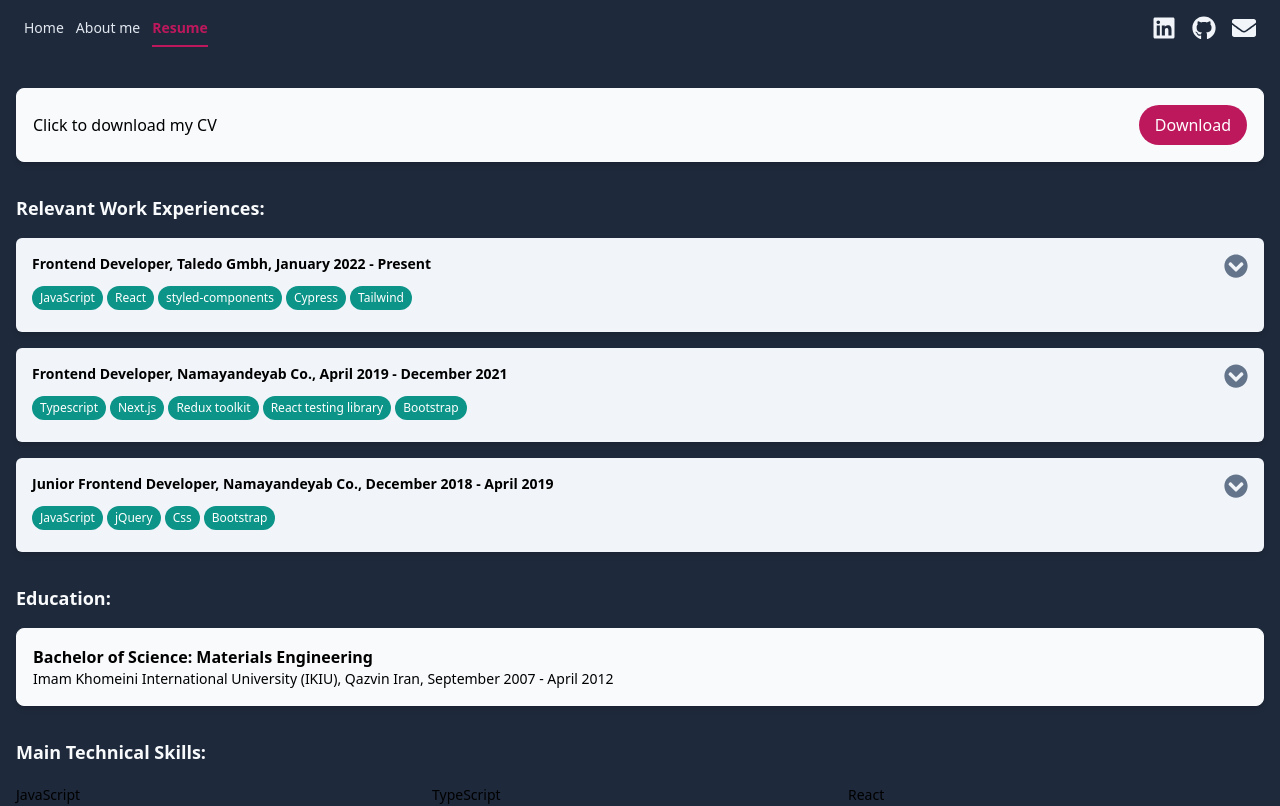
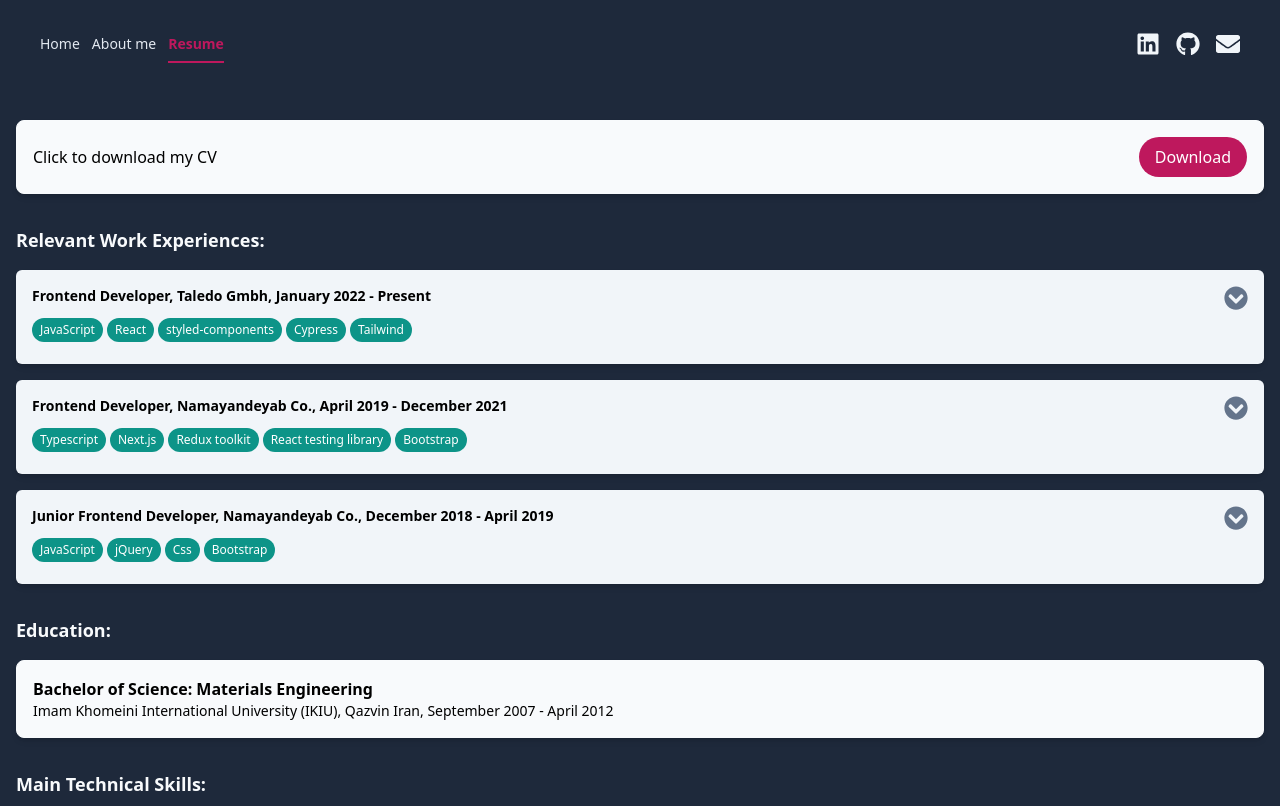
Before and after one commit to yaldakarimi/yaldakarimi.github.io, a React (Create React App) app in the folder my-portfolio/: page /resume in a window 1280 px wide. Shown: the top 806 px of the page. Built offline with nearby package versions, Linux system fonts and the light colour scheme.

Commit message:
fix container issue / fix text color

```diff
--- a/my-portfolio/src/components/Layout/components/Layout.js
+++ b/my-portfolio/src/components/Layout/components/Layout.js
@@ -9,7 +9,7 @@ const Layout = ({ title, children }) => {
 				<title>{title}</title>
 				<meta name="description" content="Yalda Karimi's portfolio"></meta>
 			</Helmet>
-			<main className={`${location.pathname !== "/" && "container mx-auto"}`}>
+			<main >
 				{children}
 			</main>
 			{/* <Footer /> */}
--- a/my-portfolio/src/components/Navigation/index.js
+++ b/my-portfolio/src/components/Navigation/index.js
@@ -13,7 +13,9 @@ const Navbar = ({ navLinkColor, color }) => {
 		{ name: "Resume", href: "/resume" },
 	];
 	return (
-		<nav className={"flex justify-between items-center px-6 py-4"}>
+		<nav
+			className={"flex justify-between items-center px-6 py-4 md:px-10 md:py-8"}
+		>
 			<ul className="flex gap-3">
 				{navLinks.map(({ name, href }) => (
 					<li className="text-sm" key={name}>
--- a/my-portfolio/src/components/ProgressBar/index.js
+++ b/my-portfolio/src/components/ProgressBar/index.js
@@ -5,7 +5,7 @@ import React, { Fragment } from "react";
 const ProgressBar = ({ label, percent }) => {
 	return (
 		<div className="mb-2">
-			<span className="inline-block mb-2 text-sm">{label}</span>
+			<span className="inline-block mb-2 text-sm text-slate-50">{label}</span>
 			<Line
 				className="w-40 md:48"
 				percent={percent}
--- a/my-portfolio/src/views/About.js
+++ b/my-portfolio/src/views/About.js
@@ -7,6 +7,7 @@ const About = () => {
 				<div className="mb-4">
 					<Navbar />
 				</div>
+				<div className="container mx-auto">
 					<div className="p-4">
 						<Card>
 							<h1 className="font-bold text-lg mb-4">My background:</h1>
@@ -15,10 +16,10 @@ const About = () => {
 								developer.
 							</p>
 							<p className="mb-4 text-sm md:text-base">
-							I started my journey in materials engineering, but I soon realized
-							my true passion was programming. For the past four years, I've
-							been working as a frontend developer, specializing in creating
-							user-friendly web interfaces.
+								I started my journey in materials engineering, but I soon
+								realized my true passion was programming. For the past four
+								years, I've been working as a frontend developer, specializing
+								in creating user-friendly web interfaces.
 							</p>
 
 							<p className="mb-4 text-sm md:text-base">
@@ -31,11 +32,12 @@ const About = () => {
 								I'm enthusiastic about continuously learning and staying updated
 								in the ever-evolving tech field. My experience as a frontend
 								developer has been marked by a commitment to excellence and a
-							passion for crafting impactful digital experiences. I'm excited to
-							keep pushing boundaries and creating meaningful solutions in this
-							dynamic industry.
+								passion for crafting impactful digital experiences. I'm excited
+								to keep pushing boundaries and creating meaningful solutions in
+								this dynamic industry.
 							</p>
 						</Card>
+					</div>
 				</div>
 			</div>
 		</Layout>
--- a/my-portfolio/src/views/Resume.js
+++ b/my-portfolio/src/views/Resume.js
@@ -43,7 +43,7 @@ const Resume = () => {
 				<div className="mb-4">
 					<Navbar />
 				</div>
-				<div>
+				<div className="container mx-auto">
 					<div className="p-4">
 						<Card customClasses="flex justify-between items-center gap-2 ">
 							<h1 className="text-sm md:text-base">Click to download my CV</h1>
```
Lines whose indentation alone changed are shown as unchanged.
